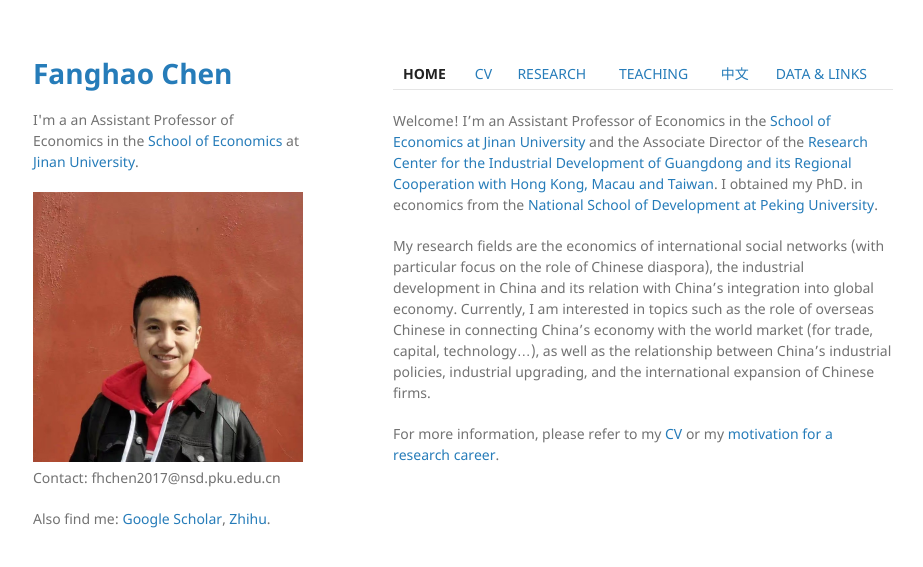
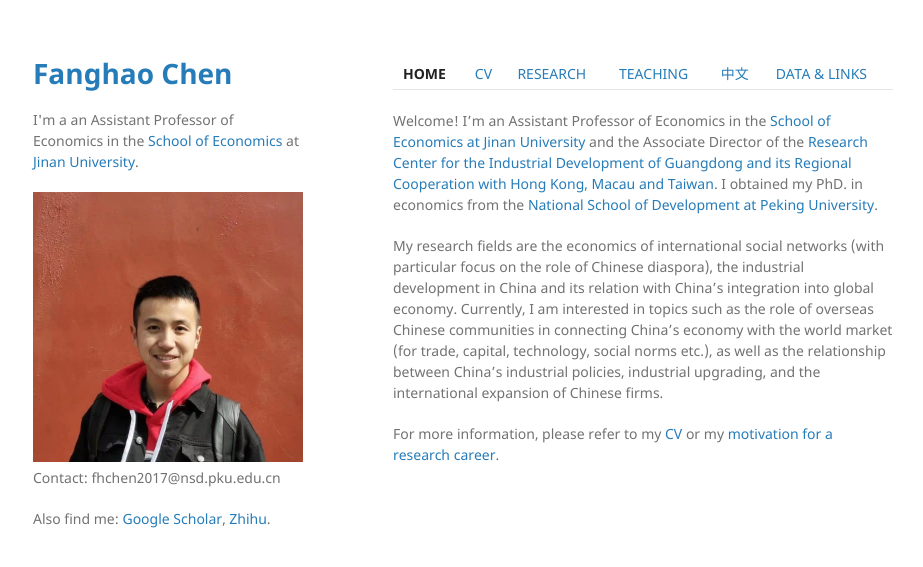
Before and after one commit to FanghaoChen/homepage, a Jekyll site: the page built from index.md, in a window 1280 px wide. Shown: the top 567 px of the page, without its empty margins (177-1100 px from the left). Built offline with Jekyll 4.4.1, drawn with Linux system fonts in a browser that asks for light colours.

Commit message:
Update index.md

```diff
--- a/index.md
+++ b/index.md
@@ -7,6 +7,6 @@ layout: default
 
 Welcome! I'm an Assistant Professor of Economics in the [School of Economics at Jinan University](https://ec.jnu.edu.cn/) and the Associate Director of the [Research Center for the Industrial Development of Guangdong and its Regional Cooperation with Hong Kong, Macau and Taiwan](https://ogo.jnu.edu.cn/). I obtained my PhD. in economics from the [National School of Development at Peking University](https://www.nsd.pku.edu.cn/).
 
-My research fields are the economics of international social networks (with particular focus on the role of Chinese diaspora), the industrial development in China and its relation with China's integration into global economy. Currently, I am interested in topics such as the role of overseas Chinese in connecting China's economy with the world market (for trade, capital, technology...), as well as the relationship between China's industrial policies, industrial upgrading, and the international expansion of Chinese firms.
+My research fields are the economics of international social networks (with particular focus on the role of Chinese diaspora), the industrial development in China and its relation with China's integration into global economy. Currently, I am interested in topics such as the role of overseas Chinese communities in connecting China's economy with the world market (for trade, capital, technology, social norms etc.), as well as the relationship between China's industrial policies, industrial upgrading, and the international expansion of Chinese firms.
 
 For more information, please refer to my [CV](./assets/CV_FanghaoChen_240916.pdf) or my [motivation for a research career](https://mp.weixin.qq.com/s?__biz=Mzg4MzE0ODY0Mw==&mid=2247491382&idx=1&sn=992dc4dda38bfd95d5c2b47848fc5a81&chksm=cf4a8d3af83d042c96f68c98b9406eab25df4ce418b6778fccdee755fc9e499decfb44498855&mpshare=1&scene=24&srcid=12203KNxFd0xsEh7nM7ZzhKn&sharer_sharetime=1639991731014&sharer_shareid=009d752390d3ca9d149b0d31038375f0#rd).
```
